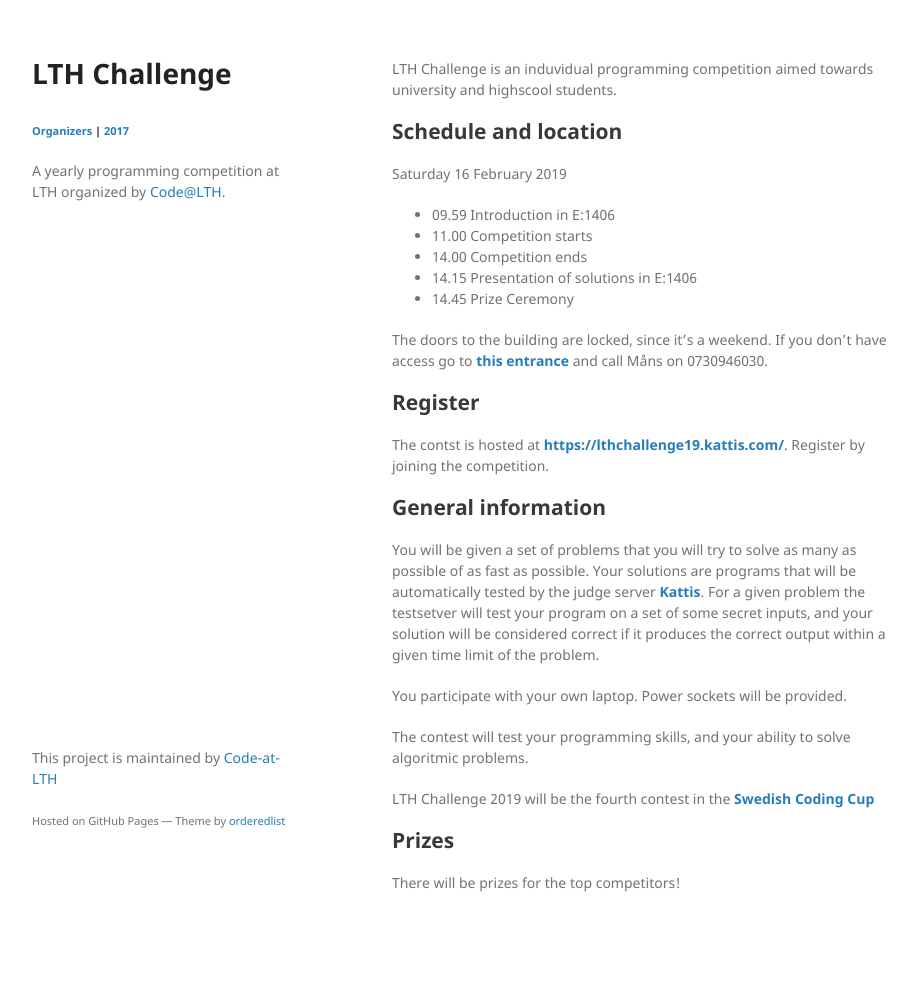
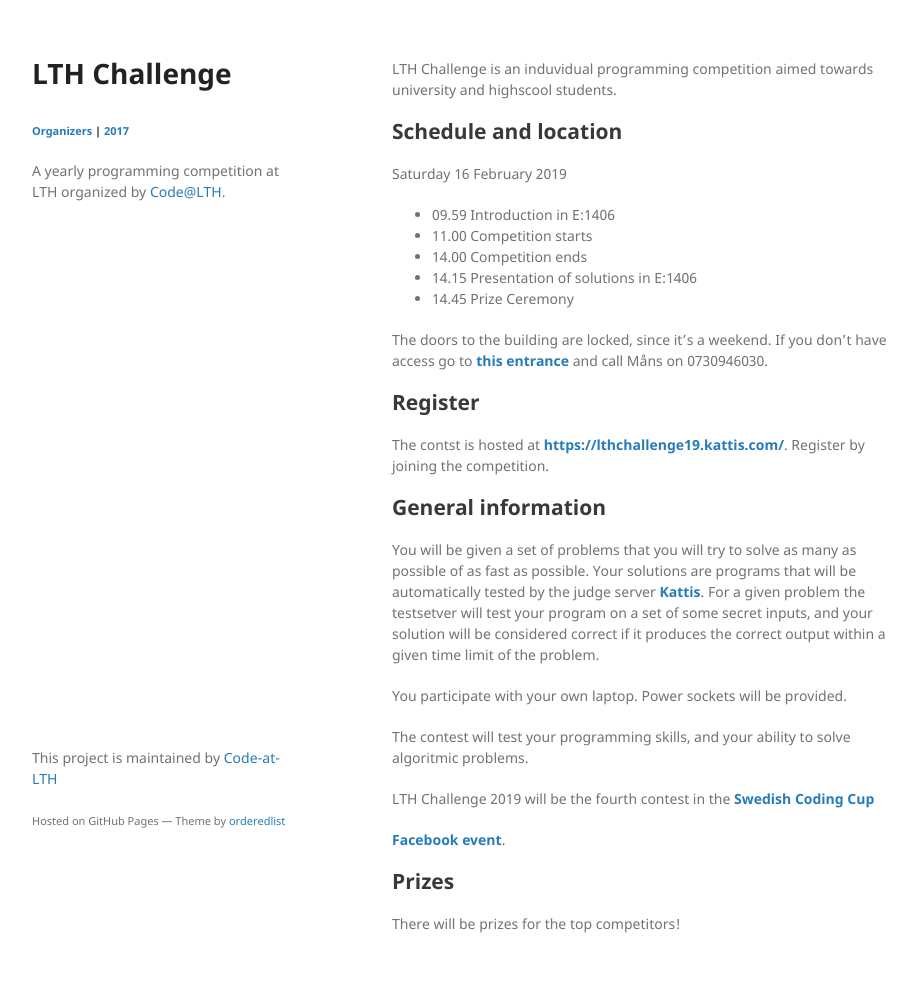
Before and after one commit to Code-at-LTH/lthchallenge, a Jekyll site: the page built from index.md, in a window 1280 px wide. Shown: the whole page, without its empty margins (178-1095 px from the left). Built offline with Jekyll 4.4.1, drawn with Linux system fonts in a browser that asks for light colours; before the commit the page ends 963 px from its top, so only the background shows below that.

Commit message:
add link to fb-event

```diff
--- a/index.md
+++ b/index.md
@@ -17,8 +17,7 @@ The doors to the building are locked, since it's a weekend. If you don't have ac
 The contst is hosted at **[https://lthchallenge19.kattis.com/](https://lthchallenge19.kattis.com/)**. Register by joining the competition.
 
 ## General information
-You will be given a set of problems that you will try to solve as many as possible of
-as fast as possible. Your solutions are programs that will be automatically tested by the judge server **[Kattis](https://open.kattis.com)**. For a given problem the testsetver will test your program on a set of some secret inputs, and your solution will be considered correct if it produces the correct output within a given time limit of the problem.
+You will be given a set of problems that you will try to solve as many as possible of as fast as possible. Your solutions are programs that will be automatically tested by the judge server **[Kattis](https://open.kattis.com)**. For a given problem the testsetver will test your program on a set of some secret inputs, and your solution will be considered correct if it produces the correct output within a given time limit of the problem.
 
 You participate with your own laptop. Power sockets will be provided.
 
@@ -26,5 +25,7 @@ The contest will test your programming skills, and your ability to solve algorit
 
 LTH Challenge 2019 will be the fourth contest in the **[Swedish Coding Cup](http://codingcup.se/)**
 
+**[Facebook event](https://www.facebook.com/events/2151930584864217/)**.
+
 ## Prizes
 There will be prizes for the top competitors!
```
